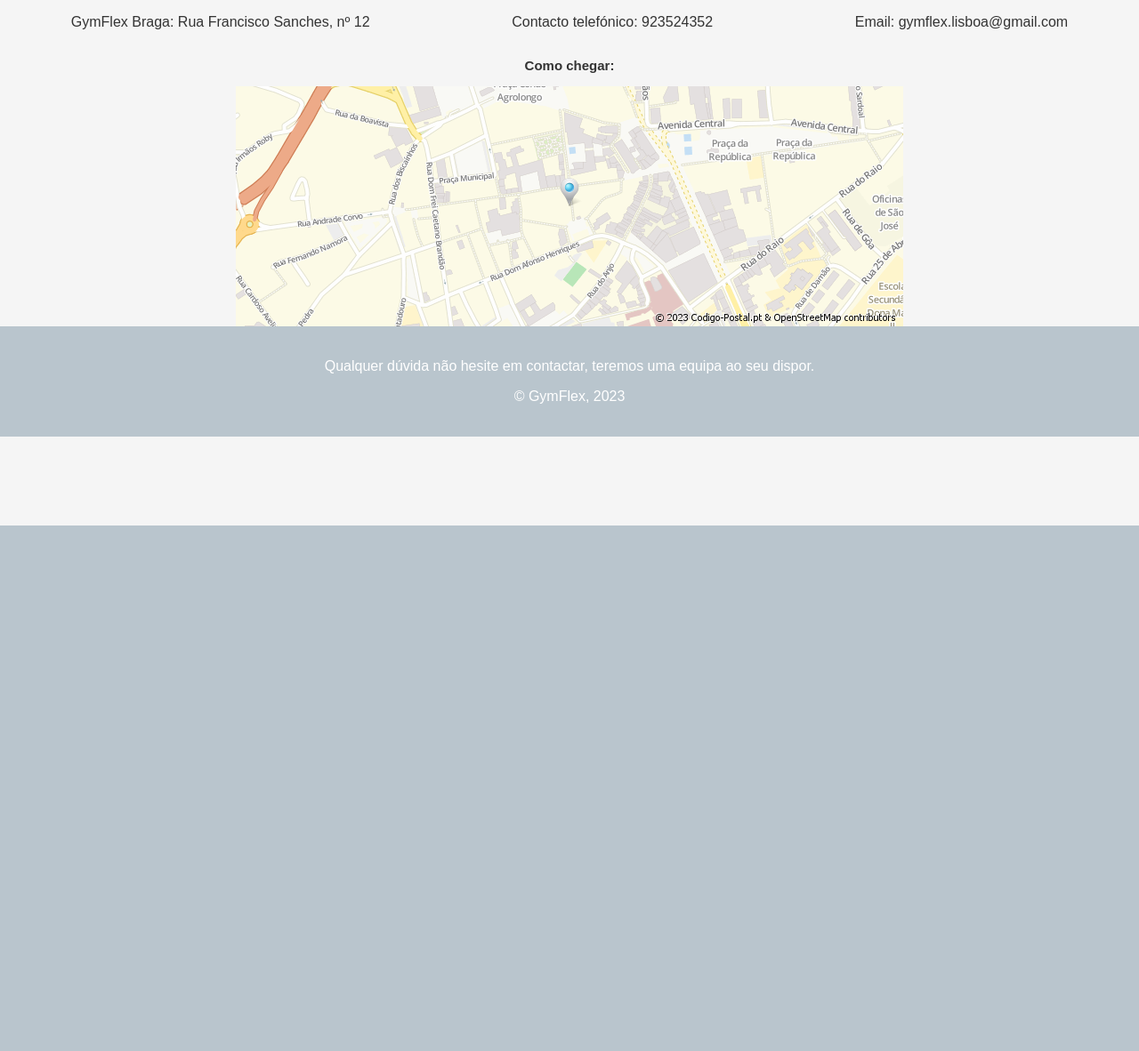
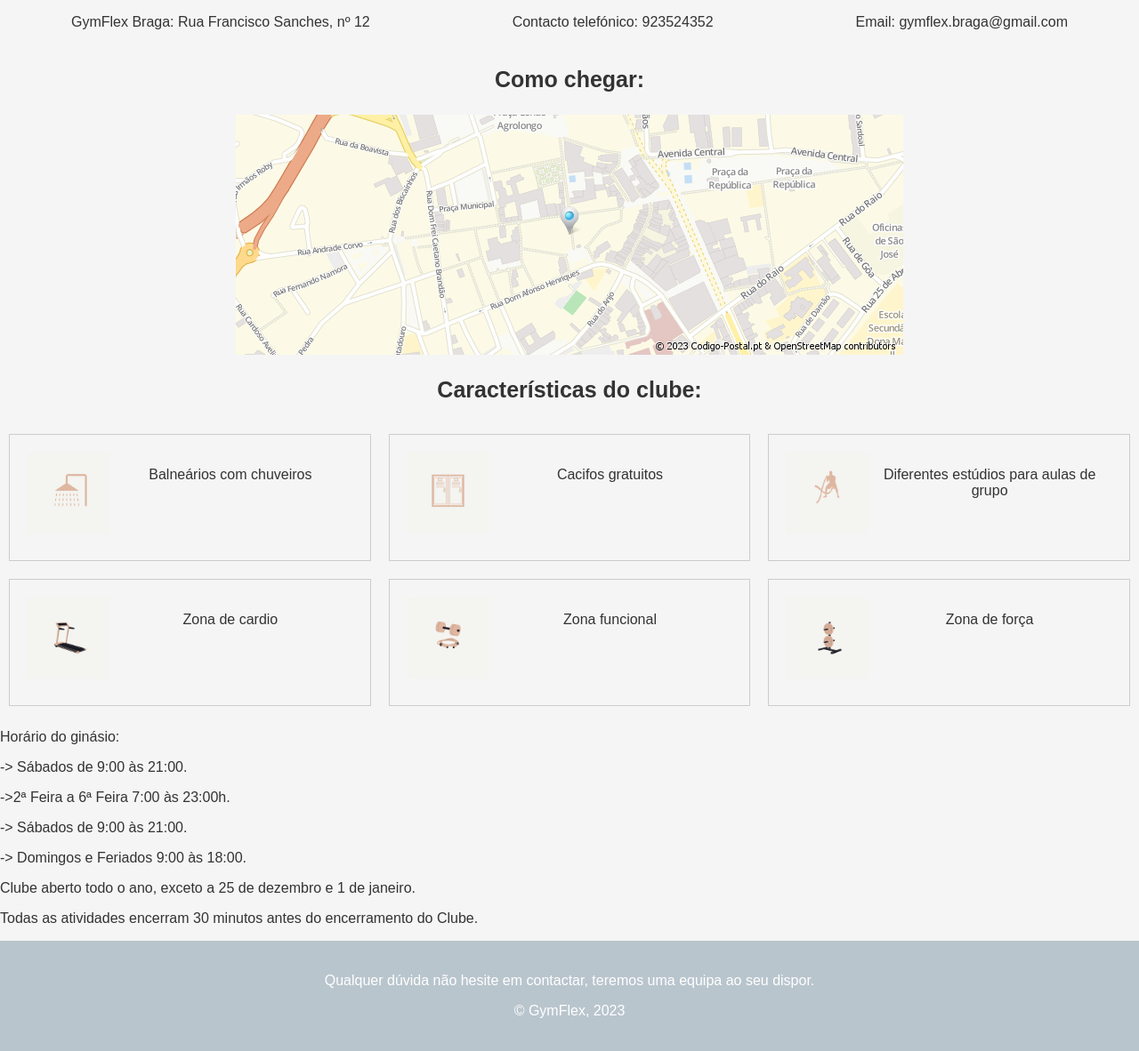
Before and after one commit to marmonteiro/Projeto_ESIN_GymFlex, a PHP site: page /gymflexbraga.html in a window 1280 px wide. Shown: the part 209-1391 px from the top of the page at 89% size. Before the commit the page ends 800 px from the top, so only its background shows below. Run offline with PHP 8.4, Linux system fonts and the light colour scheme.

Commit message:
gymflexbraga

```diff
--- a/clubesv4.2.css
+++ b/clubesv4.2.css
@@ -113,8 +113,38 @@ footer {
 .comochegar{
     text-align: center;
     font-weight: bold;
-    font-size: 15px;
+    font-size: 25px;
 }
+
+.caracteristicas {
+    display: flex;
+    flex-wrap: wrap;
+}
+
+.retangulo {
+    width: calc(33.33% - 20px);
+    margin: 10px;
+    padding: 20px;
+    box-sizing: border-box;
+    border: 1px solid #ccc;
+    text-align: center;
+}
+
+.retangulo img {
+    max-width: 25%;
+    height: auto;
+    float: left;
+    margin-bottom: 10px;
+}
+
+.caracteristicastexto{
+    text-align: center;
+    font-weight: bold;
+    font-size: 25px;
+}
+
+
+
 
 /* Para a barra na pag inicial */
 .barra a, #signup a {
--- a/gymflexbraga.html
+++ b/gymflexbraga.html
@@ -17,7 +17,7 @@
     <div class="club-info">
         <p>GymFlex Braga: Rua Francisco Sanches, nº 12</p>
         <p>Contacto telefónico: 923524352</p>
-        <p>Email: gymflex.lisboa@gmail.com</p>
+        <p>Email: gymflex.braga@gmail.com</p>
 
     </div>
 
@@ -38,6 +38,50 @@
     </div>
     <img class="mapa" src="imagens/gymflexbraga.png" alt="Mapa GymFlex Porto">
 
+    <div class="caracteristicastexto">
+        <p>Características do clube:</p>
+    </div>
+
+    <div class="caracteristicas">
+        <div class="retangulo">
+            <img src="imagens/chuveiro.png" alt="Imagem 1">
+            <p>Balneários com chuveiros</p>
+        </div>
+        <div class="retangulo">
+            <img src="imagens/cacifos.png" alt="Imagem 1">
+            <p>Cacifos gratuitos</p>
+        </div>
+        <div class="retangulo">
+            <img src="imagens/aulasgrupo.png" alt="Imagem 1">
+            <p>Diferentes estúdios para aulas de grupo</p>
+        </div>
+        <div class="retangulo">
+            <img src="imagens/cardio.png" alt="Imagem 1">
+            <p>Zona de cardio</p>
+        </div>
+        <div class="retangulo">
+            <img src="imagens/funcional.png" alt="Imagem 1">
+            <p>Zona funcional</p>
+        </div>
+        <div class="retangulo">
+            <img src="imagens/forca.png" alt="Imagem 1">
+            <p>Zona de força</p>
+        </div>
+    </div>
+
+    <div class="horarios">
+        <p> Horário do ginásio:</p>
+        <p> -> Sábados de 9:00 às 21:00. </p>
+        <p> ->2ª Feira a 6ª Feira 7:00 às 23:00h. </p>
+        <p> -> Sábados de 9:00 às 21:00. </p>
+        <p> -> Domingos e Feriados 9:00 às 18:00. </p>
+        <p> Clube aberto todo o ano, exceto a 25 de dezembro e 1 de janeiro. </p>
+        <p> Todas as atividades encerram 30 minutos antes do encerramento do Clube. </p>
+    </div>
+
+
+
+
    <footer>
         <p>Qualquer dúvida não hesite em contactar, teremos uma equipa ao seu dispor.</p>
         <p>&copy; GymFlex, 2023</p>
```
Also changed, not shown: gymflexaveiro.html (+34 -1 lines), gymflexguimaraes.html (+41 -0 lines), gymflexlisboa.html (+44 -0 lines), gymflexmadeira.html (+44 -0 lines), gymflexporto.html (+43 -2 lines), imagens/aulasgrupo.png (added), imagens/cacifo.png (added), imagens/cacifos.png (added), imagens/cardio.png (added), imagens/chuveiro.png (added), imagens/forca.png (added), imagens/funcional.png (added), 1 other file.
